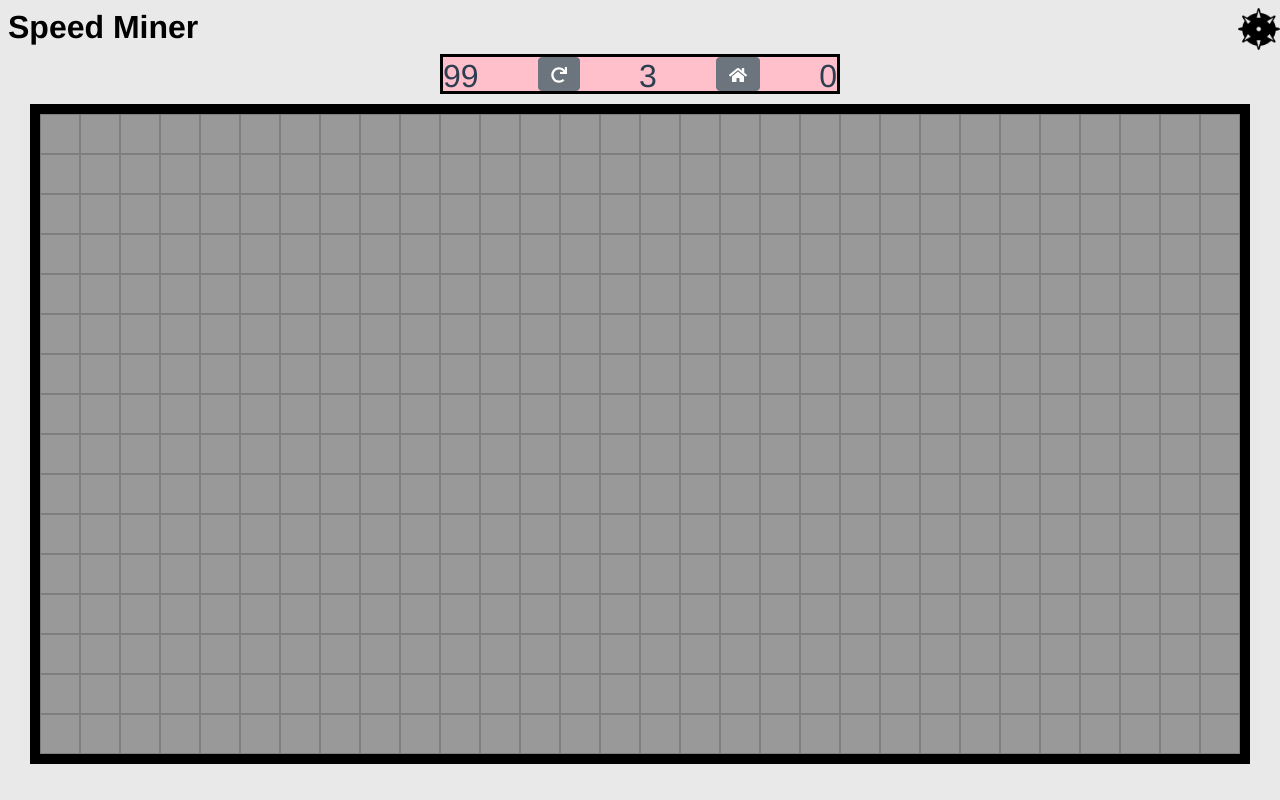
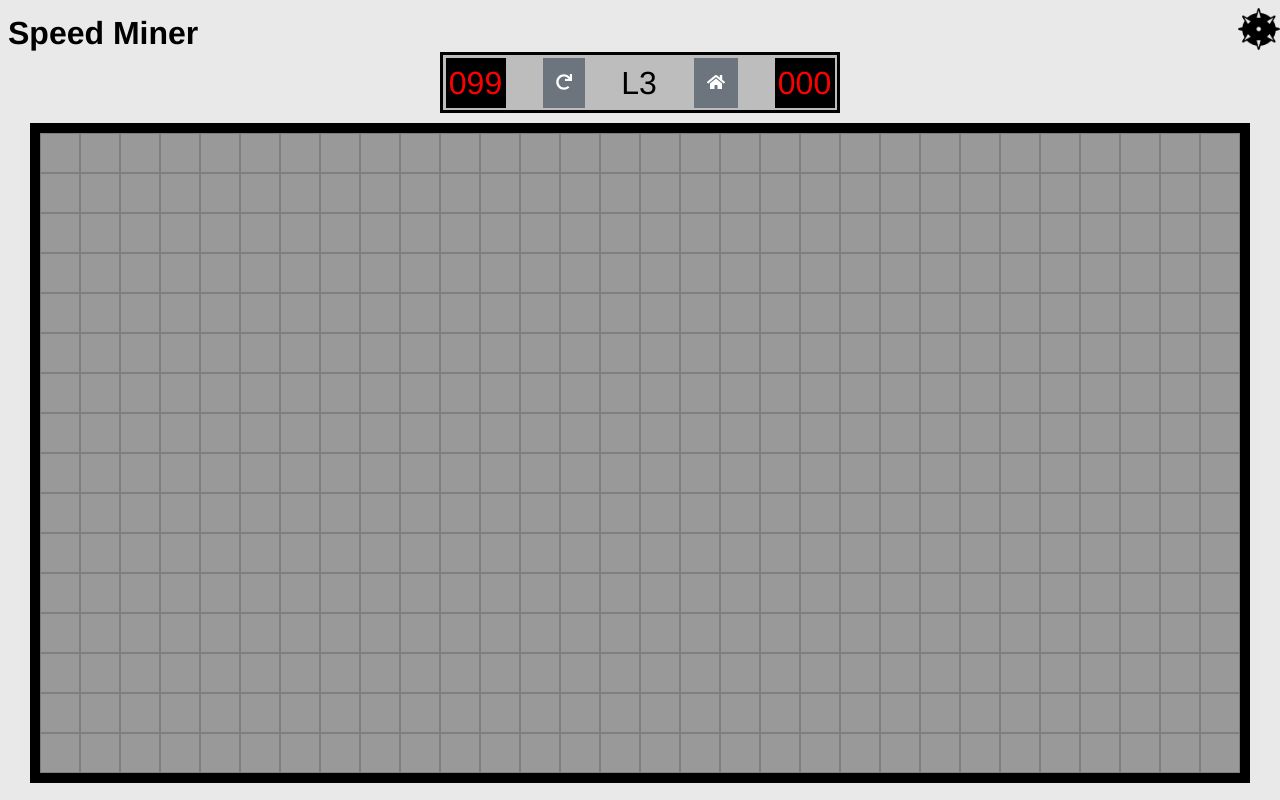
Before and after one commit to josephrockqz/speed_miner, a Vue app: page /level3 in a window 1280 px wide. Built offline with nearby package versions, Linux system fonts and the light colour scheme.

Commit message:
game panel looks good now, game loss after 999 seconds

```diff
--- a/src/components/GamePanel.vue
+++ b/src/components/GamePanel.vue
@@ -1,14 +1,46 @@
 <template>
+
   <div>
+
     <div class="d-flex flex-row game-panel">
-      <h2>{{ numMinesLeft }}</h2>
-      <b-button @click="$store.dispatch('restartGame')"><font-awesome-icon icon="redo" /></b-button>
-      <h2>{{ level }}</h2>
-      <b-button @click="openModal"><font-awesome-icon icon="home" /></b-button>
-      <h2>{{ timeElapsed }}</h2>
+
+      <!-- Number of Mines Left -->
+      <div style="height: 50px; margin: 2.5px; vertical-align: middle; background-color: black; color: red; width: 60px; text-align:">
+        <h2>0{{ numMinesLeft }}</h2>
+      </div>
+
+      <!-- Restart Game Button -->
+      <b-button @click="$store.dispatch('restartGame')"
+                squared
+                style="height: 50px; margin-top: 2.5px;"
+      ><font-awesome-icon icon="redo" />
+      </b-button>
+
+      <!-- Current Level Display -->
+      <div style="height: 50px; margin-top: 2.5px; vertical-align: middle; color: black; width: 40px; text-align:">
+        <h2>L{{ level }}</h2>
+      </div>
+
+      <!-- Home Button -->
+      <b-button @click="openModal"
+                squared
+                style="height: 50px; margin-top: 2.5px;"
+      ><font-awesome-icon icon="home" />
+      </b-button>
+
+      <!-- Time Elapsed -->
+      <div style="height: 50px; margin: 2.5px; vertical-align: middle; background-color: black; color: red; width: 60px; text-align:">
+        <h2 v-if="timeElapsed < 10">00{{ timeElapsed }}</h2>
+        <h2 v-else-if="timeElapsed >= 10 && timeElapsed < 100">0{{ timeElapsed }}</h2>
+        <h2 v-else>{{ timeElapsed }}</h2>
+      </div>
+
     </div>
+
     <LeaveLevelModal/>
+
   </div>
+
 </template>
 
 <script>
@@ -40,21 +72,36 @@ export default {
       }
     },
     ...mapActions([
-      'restartGame'
+      'restartGame',
+      'timeExceeded'
     ])
   },
-  props: ['level']
+  props: ['level'],
+  watch: {
+    timeElapsed() {
+      if (this.timeElapsed > 999) {
+        store.dispatch('timeExceeded')
+      }
+    }
+  }
 }
 </script>
 
 <style scoped>
 .game-panel {
-  height: 40px;
+  height: 61px;
   width: 400px;
-  background-color: pink;
+  background-color: #bdbdbd;
   justify-content: space-between;
   margin: auto;
   margin-bottom: 10px;
   border: black 3px solid;
 }
 </style>
+
+<style>
+h2 {
+  margin-top: 6px !important;
+  margin-bottom: 0px !important;
+}
+</style>
--- a/src/store.js
+++ b/src/store.js
@@ -112,6 +112,9 @@ export default new Vuex.Store({
     },
     RESET_TIME_ELPASED(state) {
       state.timeElapsed = 0
+    },
+    SET_TIME_ELAPSED_MAX(state) {
+      state.timeElapsed = 999
     },
     START_TIMER(state) {
       state.timer = window.setInterval(() => {
@@ -237,7 +240,7 @@ export default new Vuex.Store({
       commit('DISABLE_GRID')
       commit('SWITCH_GAME_START_BOOL_OFF')
       await dispatch('revealGridAfterLoss')
-      // state.gameLossModalBool = true
+      // state.gameLossModalBool = true // uncomment this to reinstantiate modal after game loss
     },
     async gameWin({ commit, dispatch, state }) {
       commit('END_TIMER')
@@ -465,6 +468,15 @@ export default new Vuex.Store({
       commit('SET_START_TIME')
       commit('START_TIMER')
     },
+    timeExceeded({ commit, dispatch }) {
+      // ran out of time - game over
+      dispatch('gameLoss')
+      // create some sort of alert that you lost
+      // because time was exceeded
+      alert('You lost because maximum time of 999 seconds was exceeded')
+      // set timeElapsed to 999
+      commit('SET_TIME_ELAPSED_MAX')
+    },
     toggleNightMode({ commit }, { night_mode_bool }) {
       commit('TOGGLE_NIGHT_MODE', night_mode_bool)
     },
```
Also changed, not shown: ttd.txt.
